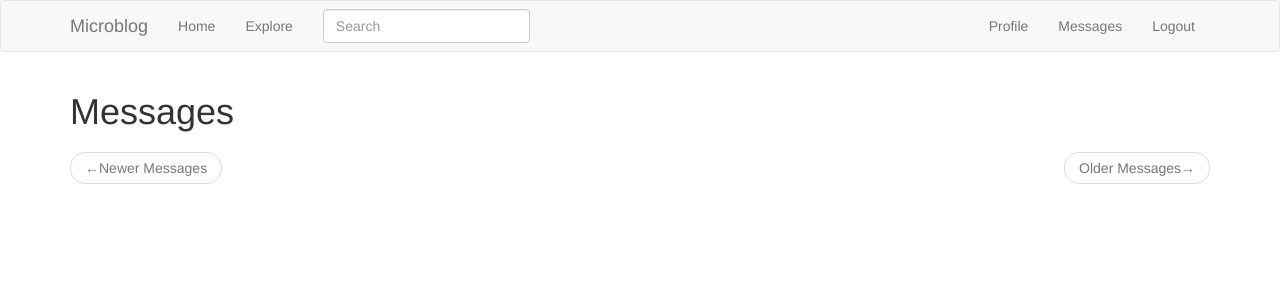
After one commit to Willamette-OR/microblog-2, a Flask app: page /messages in a window 1280 px wide. The commit adds this page. Shown: the top 300 px of the page. Run offline with Flask 2, Linux system fonts and the light colour scheme; the visitor is signed in with stand-in values (Sample User, id 1); data comes from the database, SQL or seed files in the repository; data that the repository does not hold is empty; some libraries are stand-ins or nearby versions.

Commit message:
Added code to send and view user messages

```diff
--- a/app/main/routes.py
+++ b/app/main/routes.py
@@ -65,7 +65,7 @@ def user(username):
 
     user = User.query.filter_by(username=username).first_or_404()
     page = request.args.get('page', 1, type=int)
-    posts = user.posts.order_by(Post.datetime.desc()).paginate(page, current_app.config['POSTS_PER_PAGE'], False)
+    posts = user.posts.order_by(Post.timestamp.desc()).paginate(page, current_app.config['POSTS_PER_PAGE'], False)
     next_url = url_for('main.user', username=user.username, page=posts.next_num) if posts.has_next else None
     prev_url = url_for('main.user', username=user.username, page=posts.prev_num) if posts.has_prev else None
     form = EmptyForm()
@@ -152,7 +152,7 @@ def explore():
     page = request.args.get('page', 1, type=int)
     # The paginate() call returns an object of the Paginate class.
     # The items attribute of this object contains the list of items retrieved for the selected page.
-    posts = Post.query.order_by(Post.datetime.desc()).paginate(page, current_app.config['POSTS_PER_PAGE'], False)
+    posts = Post.query.order_by(Post.timestamp.desc()).paginate(page, current_app.config['POSTS_PER_PAGE'], False)
     next_url = url_for('main.explore', page=posts.next_num) if posts.has_next else None
     prev_url = url_for('main.explore', page=posts.prev_num) if posts.has_prev else None
 
@@ -212,3 +212,25 @@ def send_message(recipient):
 
     return render_template('send_message.html', title='Send Message',
                            recipient=recipient, form=form)
+
+
+@bp.route('/messages')
+@login_required
+def messages():
+    """This view function handles requests to view received messages."""
+
+    current_user.last_message_read_time = datetime.utcnow()
+    db.session.commit()
+
+    page = request.args.get('page', 1, type=int)
+    messages = current_user.messages_received.order_by(
+        Message.timestamp.desc()).paginate(page,
+        current_app.config['POSTS_PER_PAGE'], False)
+    next_url = url_for('main.messages', page=messages.next_num) \
+        if messages.has_next else None
+    prev_url = url_for('main.messages', page=messages.prev_num) \
+        if messages.has_prev else None
+
+    return render_template('messages.html', title='Messages',
+                           messages=messages.items, next_url=next_url,
+                           prev_url=prev_url)
--- a/app/models.py
+++ b/app/models.py
@@ -176,7 +176,7 @@ class User(UserMixin, db.Model):
         followed = Post.query.join(followers, (followers.c.followed_id==Post.user_id)).filter(
             followers.c.follower_id==self.id)
         own = Post.query.filter_by(user_id=self.id)
-        return followed.union(own).order_by(Post.datetime.desc())
+        return followed.union(own).order_by(Post.timestamp.desc())
 
     def get_reset_password_token(self, expires_in=600):
         """This method gets a JWT token for password resets."""
@@ -218,7 +218,7 @@ class Post(SearchableMixin, db.Model):
     body = db.Column(db.String(140))
     # When you pass a function as a default, SQLAlchemy will set the field to the value of calling that function
     # (note that I did not include the () after utcnow, so I'm passing the function itself, and not the result of calling it)
-    datetime = db.Column(db.DateTime, index=True, default=datetime.utcnow)
+    timestamp = db.Column(db.DateTime, index=True, default=datetime.utcnow)
     # The user_id field was initialized as a foreign key to user.id, which means that it references an id value from the users table.
     # In this reference the user part is the name of the database table for the model.
     # For multi-word model names, snake case.
--- a/app/templates/_post.html
+++ b/app/templates/_post.html
@@ -14,7 +14,7 @@
                 </span>
             {% endset %}
             {{ _('%(username)s said %(when)s:',
-                username=user_link, when=moment(post.datetime).fromNow()) }}
+                username=user_link, when=moment(post.timestamp).fromNow()) }}
             <br>
             <span id="post{{ post.id}}">
                 {{ post.body }}
--- a/app/templates/base.html
+++ b/app/templates/base.html
@@ -33,6 +33,7 @@
                     <li><a href="{{ url_for('auth.login') }}">Login</a></li>
                     {% else %}
                     <li><a href="{{ url_for('main.user', username=current_user.username) }}">Profile</a></li>
+                    <li><a href="{{ url_for('main.messages') }}">Messages</a></li>
                     <li><a href="{{ url_for('auth.logout') }}">Logout</a></li>
                     {% endif %}
                 </ul>
--- /dev/null
+++ b/app/templates/messages.html
@@ -0,0 +1,23 @@
+{% extends 'base.html' %}
+
+
+{% block app_content %}
+<h1>Messages</h1>
+{% for post in messages %}
+    {% include '_post.html' %}
+{% endfor %}
+<nav aria-label="...">
+    <ul class="pager">
+        <li class="previous{% if not prev_url %} disabled{% endif %}">
+            <a href="{{ prev_url or '#' }}">
+                <span aria-hidden="true">&larr;</span>Newer Messages
+            </a>
+        </li>
+        <li class="next{% if not next_url %} disabled{% endif %}">
+            <a href="{{ next_url or '#' }}">
+                Older Messages<span aria-hidden="true">&rarr;</span>
+            </a>
+        </li>
+    </ul>
+</nav>
+{% endblock %}
```
Also changed, not shown: migrations/versions/84db2e98e36b_changed_a_column_name_from_post_.py (added, +34 -0 lines).
